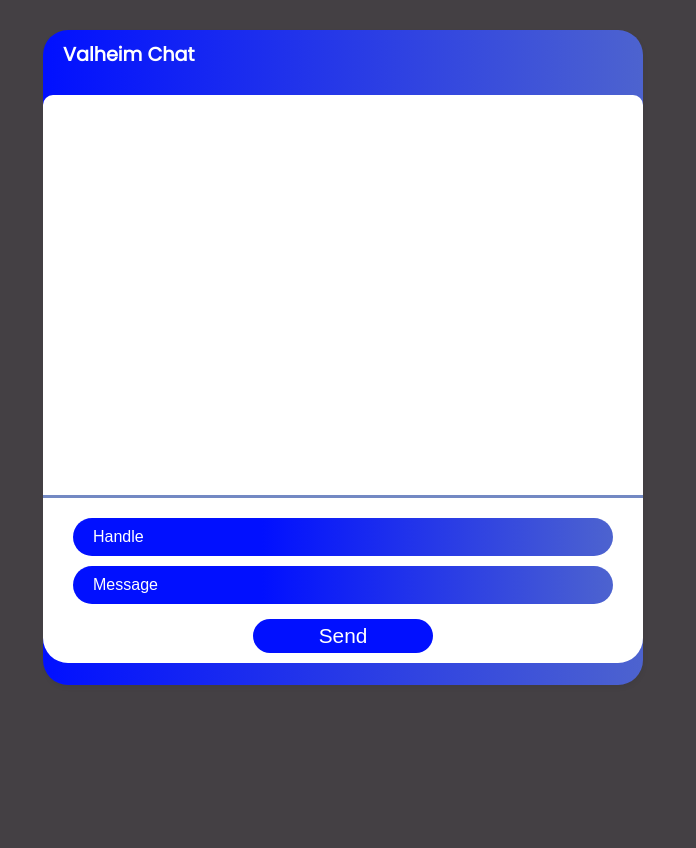
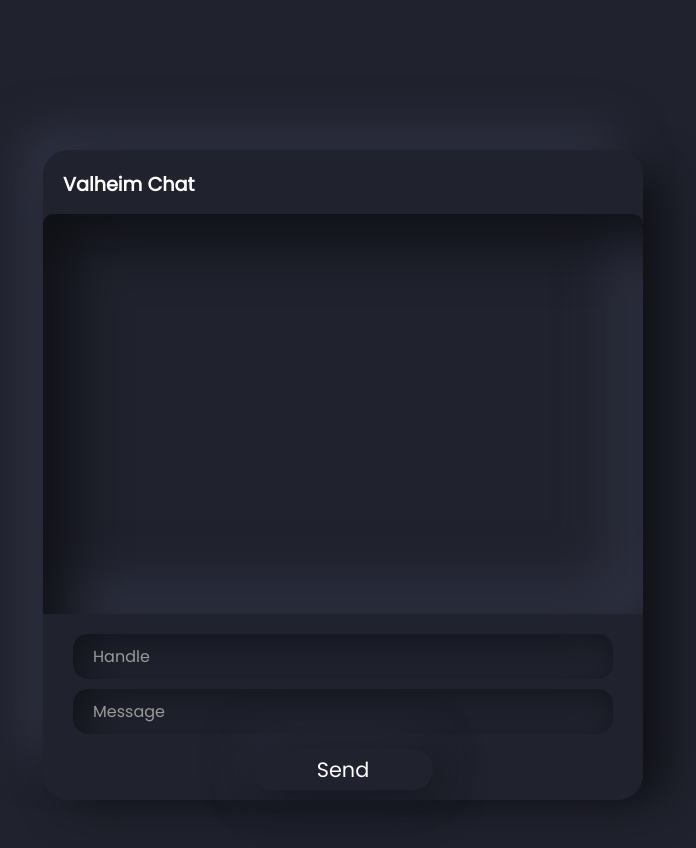
Before and after one commit to aritam11/ChatApp, a website: page public/index.html in a window 1280 px wide. Shown: the whole page, without its empty margins (297-993 px from the left). Before the commit the page ends 800 px from the top, so only its background shows below. Drawn offline with nearby package versions, Linux system fonts and the light colour scheme; no server answers.

Commit message:
neumorphic design

```diff
--- a/public/style.css
+++ b/public/style.css
@@ -1,13 +1,135 @@
 @import url("https://fonts.googleapis.com/css2?family=Montserrat&display=swap");
 @import url("https://fonts.googleapis.com/css2?family=Poppins:wght@100;400&display=swap");
 
+* {
+  font-family: "Poppins", sans-serif;
+}
+
 body {
-  font-family: "Poppins", sans-serif;
-  background: #444044;
+  background: #20222d;
 }
 
 h2 {
   font-size: 1.2rem;
+  margin: 0px;
+  padding: 20px 20px 15px 20px;
+  font-weight: 700;
+  color: #fff;
+}
+
+#chat {
+  max-width: 600px;
+  height: 630px;
+  margin: 150px auto;
+  background: #20222d;
+  box-shadow: 20px 20px 45px #0f1015, -20px -20px 45px #313445;
+  border-radius: 25px;
+}
+
+#chat-window {
+  height: 400px;
+  overflow: auto;
+  background: #20222d;
+  box-shadow: inset 26px 26px 55px #0f1015, inset -26px -26px 55px #313445;
+  border-radius: 10px 10px 0px 0px;
+}
+
+#output p {
+  padding: 14px 0px;
+  margin: 0 20px;
+  border-bottom: 1px solid #444044;
+  color: #fff;
+  font-weight: 700;
+  font-size: 1rem;
+}
+
+#feedback p {
+  color: rgb(0, 0, 0);
+  padding: 14px 0px;
+  margin: 0 20px;
+}
+
+#output strong {
+  color: #4d63cf;
+  font-weight: 900;
+  text-transform: uppercase;
+}
+
+label {
+  box-sizing: border-box;
+  display: block;
+  padding: 10px 20px;
+}
+
+.take {
+  width: 100%;
+  background: #20222d;
+  margin: 0px;
+  padding-top: 15px;
+  border-radius: 0px 0px 25px 25px;
+  display: flex;
+  flex-direction: column;
+}
+input {
+  padding: 10px 20px;
+  box-sizing: border-box;
+  margin: 5px auto;
+  background: #20222d;
+  box-shadow: inset 6px 6px 45px #0f1015, inset -6px -6px 45px #313445;
+  color: #fff;
+  border: 0;
+  border-radius: 15px;
+  display: block;
+  width: 90%;
+  font-size: 16px;
+  outline: none;
+}
+
+input::placeholder {
+  color: #fff;
+  font-weight: 400;
+  filter: brightness(60%);
+  font-family: "Poppins", sans-serif;
+}
+
+.btn {
+  font-size: 1rem;
+  font-weight: 600;
+  border: 2px solid transparent;
+  outline: none;
+  transition: all 0.5s ease;
+  cursor: pointer;
+}
+
+.btn-send {
+  padding: 0.2rem 0.5rem;
+  background: #20222d;
+  box-shadow: 6px 6px 45px #0f1015, -6px -6px 45px #313445;
+  border-radius: 150px;
+  color: #fff;
+  font-size: 1.3rem;
+  font-weight: 500;
+  width: 30%;
+  margin: 10px auto;
+}
+
+.btn-send:hover {
+  background: #20222d;
+  box-shadow: inset 6px 6px 45px #0f1015, inset -6px -6px 45px #313445;
+  color: #fff;
+}
+
+/* * {
+  font-family: "Poppins", sans-serif;
+}
+
+body {
+  background: #cfcebc;
+}
+
+h2 {
+  font-size: 1.2rem;
+  margin: 10px;
   padding: 10px 20px;
   font-weight: 700;
   color: #fff;
@@ -15,24 +137,20 @@
 
 #chat {
   max-width: 600px;
-  height: 655px;
+  height: 630px;
   margin: 30px auto;
-  background: rgb(1, 16, 255);
-  background: linear-gradient(
-    90deg,
-    rgba(1, 16, 255, 1) 0%,
-    rgba(77, 99, 207, 1) 100%
-  );
-  /* border: 2px solid #0110ff; */
-  box-shadow: 1px 3px 5px rgba(0, 0, 0, 0.05);
+  background: #cfcebc;
+  box-shadow: -10px -10px 20px 0px rgba(255, 255, 255, 0.05),
+    10px 10px 20px 0px rgba(0, 0, 0, 0.2);
   border-radius: 25px;
 }
 
 #chat-window {
   height: 400px;
   overflow: auto;
-  background: #fff;
-  border-bottom: 3px solid #7389c3;
+  background: #cfcebc;
+  box-shadow: inset -5px -5px 20px 0px rgba(255, 255, 255, 0.05),
+    inset 5px 5px 20px 0px rgba(0, 0, 0, 0.2);
   border-radius: 10px 10px 0px 0px;
 }
 
@@ -65,7 +183,7 @@
 
 .take {
   width: 100%;
-  background: #fff;
+  background: #cfcebc;
   margin: 0px;
   padding-top: 15px;
   border-radius: 0px 0px 25px 25px;
@@ -76,15 +194,12 @@
   padding: 10px 20px;
   box-sizing: border-box;
   margin: 5px auto;
-  background: rgb(1, 16, 255);
-  background: linear-gradient(
-    90deg,
-    rgba(1, 16, 255, 1) 35%,
-    rgba(77, 99, 207, 1) 100%
-  );
+  background: #cfcebc;
+  box-shadow: inset -5px -5px 20px 0px rgba(255, 255, 255, 0.05),
+    inset 5px 5px 20px 0px rgba(0, 0, 0, 0.2);
   color: #fff;
   border: 0;
-  border-radius: 30px;
+  border-radius: 15px;
   display: block;
   width: 90%;
   font-size: 16px;
@@ -93,20 +208,10 @@
 
 input::placeholder {
   color: #fff;
-  font-weight: 100;
+  font-weight: 400;
+  filter: brightness(60%);
+  font-family: "Poppins", sans-serif;
 }
-/* button {
-  background: #0110ff;
-  color: #fff;
-  font-size: 18px;
-  border: 0;
-  padding: 0.8rem 2.5rem;
-  text-align: center;
-  width: 100px;
-  height: 50px;
-  margin: 10px auto;
-  border-radius: 20px;
-} */
 
 .btn {
   font-size: 1rem;
@@ -119,7 +224,9 @@
 
 .btn-send {
   padding: 0.2rem 0.5rem;
-  background: #0110ff;
+  background: #cfcebc;
+  box-shadow: -10px -10px 20px 0px rgba(255, 255, 255, 0.05),
+    10px 10px 20px 0px rgba(0, 0, 0, 0.2);
   border-radius: 150px;
   color: #fff;
   font-size: 1.3rem;
@@ -129,7 +236,8 @@
 }
 
 .btn-send:hover {
-  background: transparent;
-  border: 2.5px solid #0110ff;
-  color: #0110ff;
-}
+  background: #cfcebc;
+  box-shadow: inset -10px -10px 20px 0px rgba(255, 255, 255, 0.05),
+    inset 10px 10px 20px 0px rgba(0, 0, 0, 0.2);
+  color: #fff;
+} */
```
